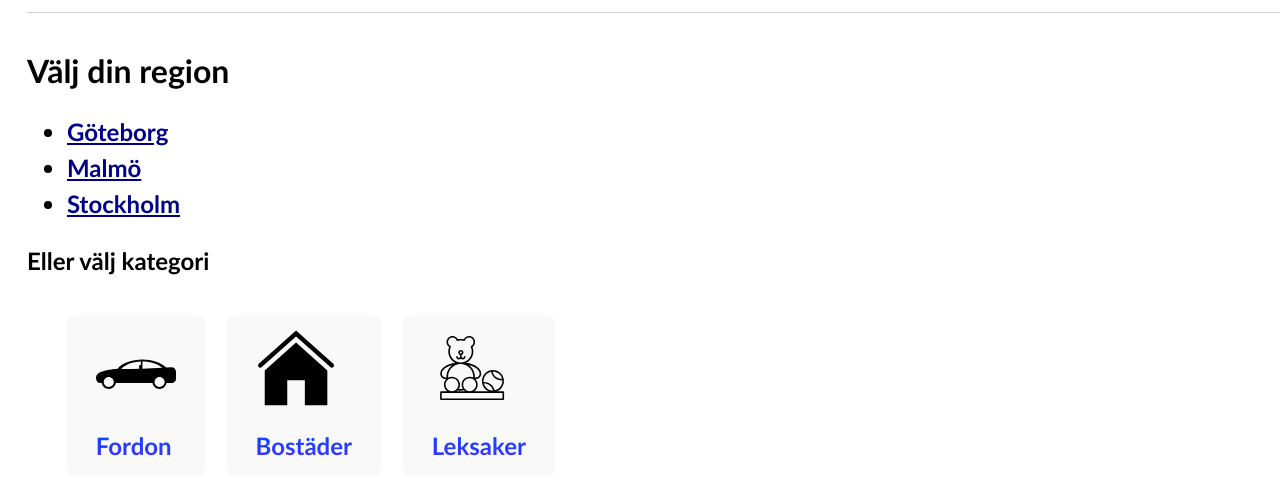
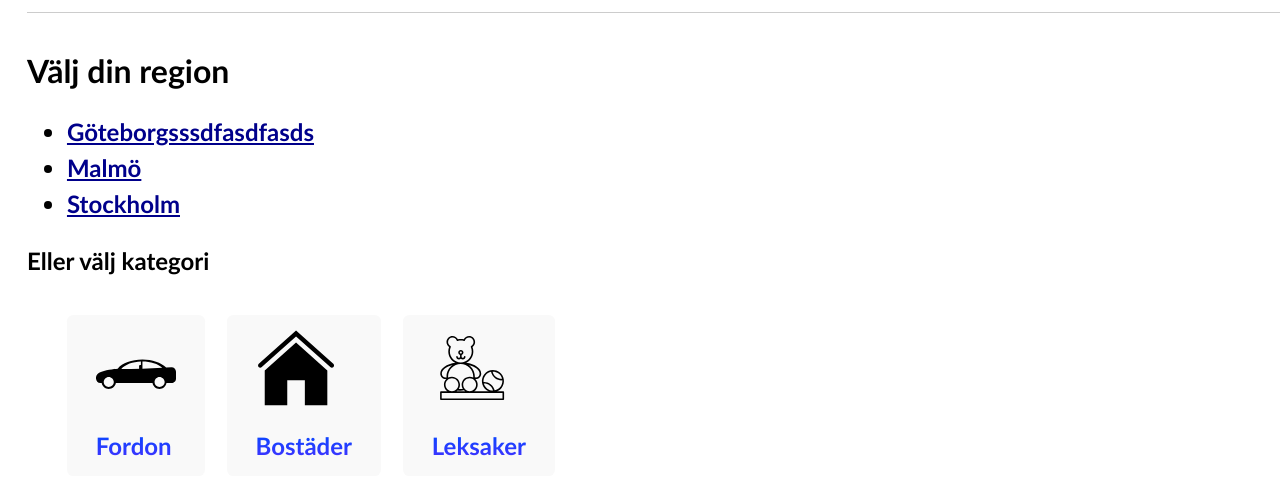
Before and after one commit to jesperekerling/blocketannons, a plain HTML site: page index.html in a window 1280 px wide. Shown: the part 94-588 px from the top of the page. Drawn offline with Linux system fonts and the light colour scheme.

Commit message:
Ändringagr

```diff
--- a/index.html
+++ b/index.html
@@ -51,7 +51,7 @@
     <main>
         <h1>Välj din region</h1>
         <ul class="list-links">
-            <li><a href="goteborg.html">Göteborg</a></li>
+            <li><a href="goteborg.html">Göteborgsssdfasdfasds</a></li>
             <li><a href="goteborg.html">Malmö</a></li>
             <li><a href="goteborg.html">Stockholm</a></li>
         </ul>
```
